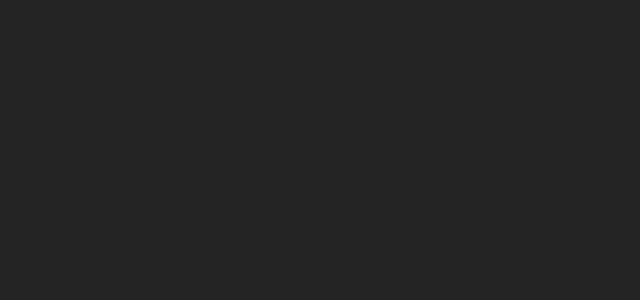
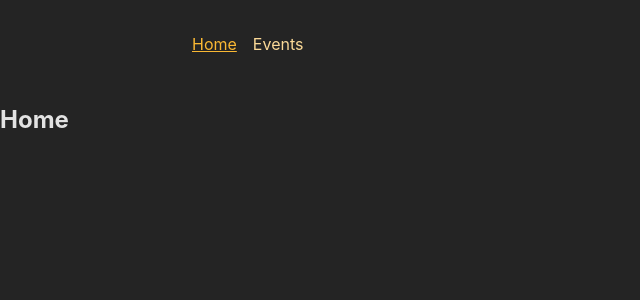
Before and after one commit to dkurazan/events-blog, a React (Vite) app in the folder frontend/: page / in a window 1280 px wide. Shown: the top 300 px of the page, without its empty margins (0-640 px from the left). Built offline with nearby package versions, Linux system fonts and the light colour scheme.

Commit message:
some pages and routing added

```diff
--- a/frontend/package.json
+++ b/frontend/package.json
@@ -11,7 +11,8 @@
   },
   "dependencies": {
     "react": "^18.2.0",
-    "react-dom": "^18.2.0"
+    "react-dom": "^18.2.0",
+    "react-router-dom": "^6.22.3"
   },
   "devDependencies": {
     "@types/react": "^18.2.66",
--- a/frontend/src/App.jsx
+++ b/frontend/src/App.jsx
@@ -1,27 +1,52 @@
-// Challenge / Exercise
+import { createBrowserRouter, RouterProvider } from "react-router-dom";
+import RootPage from "./pages/Root";
+import HomePage from "./pages/Home";
+import EventsPage from "./pages/Events";
+import EventDetailPage from "./pages/EventDetail";
+import EditEvent from "./pages/EditEvent";
+import NewEventPage from "./pages/NewEvent";
 
-// 1. Add five new (dummy) page components (content can be simple <h1> elements)
-//    - HomePage
-//    - EventsPage
-//    - EventDetailPage
-//    - NewEventPage
-//    - EditEventPage
-// 2. Add routing & route definitions for these five pages
-//    - / => HomePage
-//    - /events => EventsPage
-//    - /events/<some-id> => EventDetailPage
-//    - /events/new => NewEventPage
-//    - /events/<some-id>/edit => EditEventPage
-// 3. Add a root layout that adds the <MainNavigation> component above all page components
-// 4. Add properly working links to the MainNavigation
-// 5. Ensure that the links in MainNavigation receive an "active" class when active
-// 6. Output a list of dummy events to the EventsPage
-//    Every list item should include a link to the respective EventDetailPage
-// 7. Output the ID of the selected event on the EventDetailPage
-// BONUS: Add another (nested) layout route that adds the <EventNavigation> component above all /events... page components
+const router = createBrowserRouter([
+    {
+        path: "/",
+        element: <RootPage />,
+        children: [
+            {
+                index: true,
+                element: <HomePage />,
+            },
+            {
+                path: "events",
+                children: [
+                    {
+                        index: true,
+                        element: <EventsPage />,
+                    },
+                    {
+                        path: "new",
+                        element: <NewEventPage />,
+                    },
+                    {
+                        path: ":id",
+                        children: [
+                            {
+                                index: true,
+                                element: <EventDetailPage />,
+                            },
+                            {
+                                path: "edit",
+                                element: <EditEvent />,
+                            },
+                        ],
+                    },
+                ],
+            },
+        ],
+    },
+]);
 
 function App() {
-  return <div></div>;
+    return <RouterProvider router={router} />;
 }
 
 export default App;
--- a/frontend/src/components/EventsList.jsx
+++ b/frontend/src/components/EventsList.jsx
@@ -1,3 +1,4 @@
+import { Link } from 'react-router-dom';
 import classes from './EventsList.module.css';
 
 function EventsList({ events }) {
@@ -7,13 +8,13 @@
       <ul className={classes.list}>
         {events.map((event) => (
           <li key={event.id} className={classes.item}>
-            <a href="...">
+            <Link to={event.id}>
               <img src={event.image} alt={event.title} />
               <div className={classes.content}>
                 <h2>{event.title}</h2>
                 <time>{event.date}</time>
               </div>
-            </a>
+            </Link>
           </li>
         ))}
       </ul>
--- a/frontend/src/components/MainNavigation.jsx
+++ b/frontend/src/components/MainNavigation.jsx
@@ -1,4 +1,5 @@
-import classes from './MainNavigation.module.css';
+import { NavLink } from "react-router-dom";
+import classes from "./MainNavigation.module.css";
 
 function MainNavigation() {
     return (
@@ -6,10 +7,10 @@
             <nav>
                 <ul className={classes.list}>
                     <li>
-            <a>Home</a>
+                        <NavLink to="" className={({isActive}) => isActive ? classes.active : undefined }>Home</NavLink>
                     </li>
                     <li>
-            <a>Events</a>
+                        <NavLink to="events" className={({isActive}) => isActive ? classes.active : undefined }>Events</NavLink>
                     </li>
                 </ul>
             </nav>
--- a/frontend/src/components/MainNavigation.module.css
+++ b/frontend/src/components/MainNavigation.module.css
@@ -19,4 +19,5 @@
 .list a:hover,
 .list a.active {
   color: var(--color-primary-800);
+  text-decoration: underline;
 }
--- /dev/null
+++ b/frontend/src/pages/EditEvent.jsx
@@ -0,0 +1,3 @@
+export default function EditEventPage() {
+    return <h2>EditEvent</h2>
+}
--- /dev/null
+++ b/frontend/src/pages/EventDetail.jsx
@@ -0,0 +1,8 @@
+import EventItem from "../components/EventItem";
+import { useParams } from "react-router-dom";
+
+export default function EventDetailPage() {
+    const params = useParams();
+
+    return <h2>{params.id}</h2>;
+}
--- /dev/null
+++ b/frontend/src/pages/Events.jsx
@@ -0,0 +1,33 @@
+import EventsList from "../components/EventsList";
+
+const DUMMY_EVENTS = [
+    {
+        id: "e1",
+        title: "Event 1",
+        description: "Description of event 1. This is an event you must visit.",
+    },
+    {
+        id: "e2",
+        title: "Event 2",
+        description: "Description of event 2. This is an event you must visit.",
+    },
+    {
+        id: "e3",
+        title: "Event 3",
+        description: "Description of event 3. This is an event you must visit.",
+    },
+    {
+        id: "e4",
+        title: "Event 4",
+        description: "Description of event 4. This is an event you must visit.",
+    },
+    {
+        id: "e5",
+        title: "Event 5",
+        description: "Description of event 5. This is an event you must visit.",
+    },
+];
+
+export default function EventsPage() {
+    return <EventsList events={DUMMY_EVENTS} />;
+}
--- /dev/null
+++ b/frontend/src/pages/Home.jsx
@@ -0,0 +1,3 @@
+export default function HomePage() {
+    return <h2>Home</h2>
+}
--- /dev/null
+++ b/frontend/src/pages/NewEvent.jsx
@@ -0,0 +1,3 @@
+export default function NewEventPage() {
+    return <h2>NewEvent</h2>
+}
--- /dev/null
+++ b/frontend/src/pages/Root.jsx
@@ -0,0 +1,11 @@
+import { Outlet } from "react-router-dom";
+import MainNavigation from '../components/MainNavigation';
+
+export default function RootPage() {
+    return (
+        <>
+            <MainNavigation />
+            <Outlet />
+        </>
+    );
+}
```
Also changed, not shown: 1 other file (tests, documents, lock files or other folders). Lines whose indentation alone changed are shown as unchanged.
